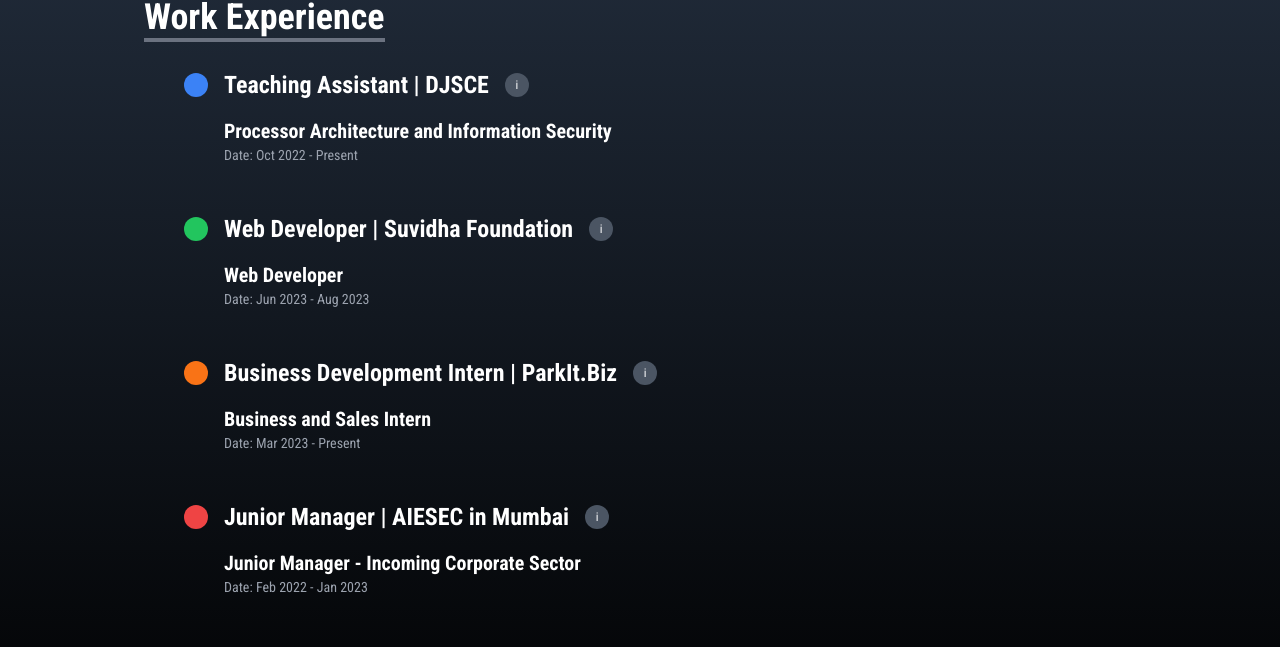
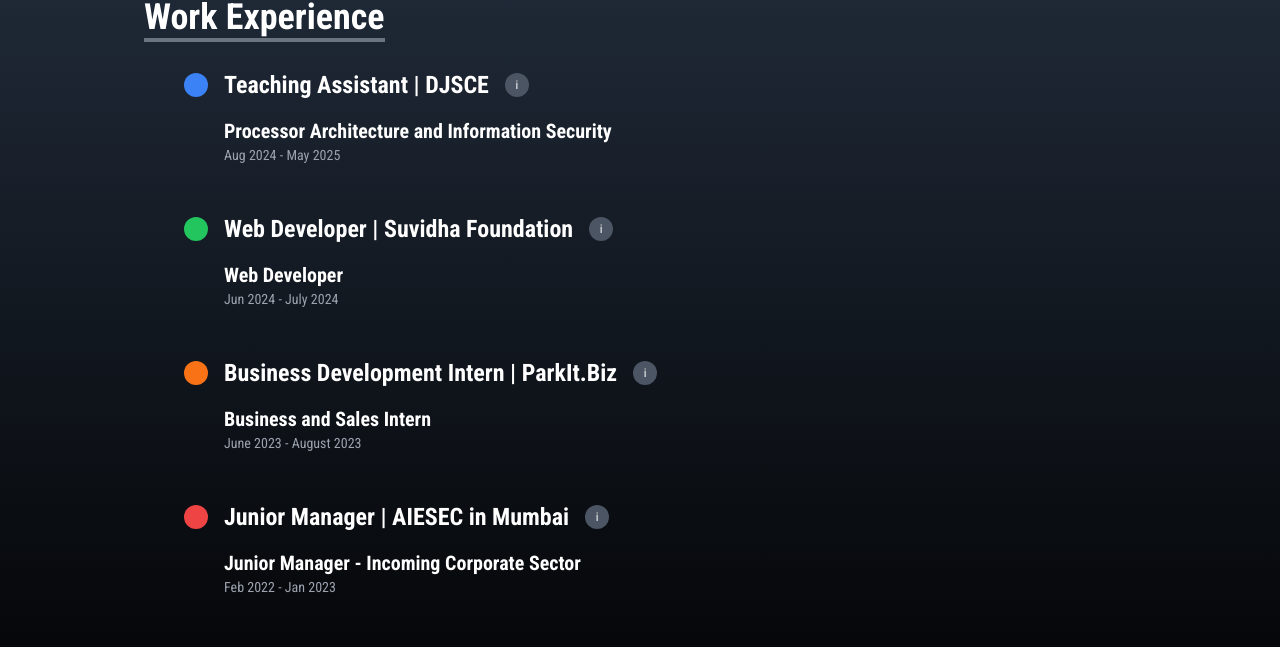
Before and after one commit to kapilk05/portfolio, a React (Create React App) app: page / in a window 1280 px wide. Shown: the part 5284-5931 px from the top of the page. Built offline with nearby package versions, Linux system fonts and the light colour scheme; the HTML template or start-up script is replaced by a standard one.

Commit message:
Update Work-Exp.jsx

```diff
--- a/src/components/Work-Exp.jsx
+++ b/src/components/Work-Exp.jsx
@@ -94,7 +94,7 @@
             </div>
             <div className="ml-10">
               <h2 className="text-xl font-semibold">Processor Architecture and Information Security</h2>
-              <p className="text-sm text-gray-400">Date: Oct 2022 - Present</p>
+              <p className="text-sm text-gray-400">Aug 2024 - May 2025</p>
             </div>
           </div>
 
@@ -126,7 +126,7 @@
             </div>
             <div className="ml-10">
               <h2 className="text-xl font-semibold">Web Developer</h2>
-              <p className="text-sm text-gray-400">Date: Jun 2023 - Aug 2023</p>
+              <p className="text-sm text-gray-400">Jun 2024 - July 2024</p>
             </div>
           </div>
 
@@ -158,7 +158,7 @@
             </div>
             <div className="ml-10">
               <h2 className="text-xl font-semibold">Business and Sales Intern</h2>
-              <p className="text-sm text-gray-400">Date: Mar 2023 - Present</p>
+              <p className="text-sm text-gray-400">June 2023 - August 2023</p>
             </div>
           </div>
 
@@ -190,7 +190,7 @@
             </div>
             <div className="ml-10">
               <h2 className="text-xl font-semibold">Junior Manager - Incoming Corporate Sector</h2>
-              <p className="text-sm text-gray-400">Date: Feb 2022 - Jan 2023</p>
+              <p className="text-sm text-gray-400">Feb 2022 - Jan 2023</p>
             </div>
           </div>
         </div>
```
